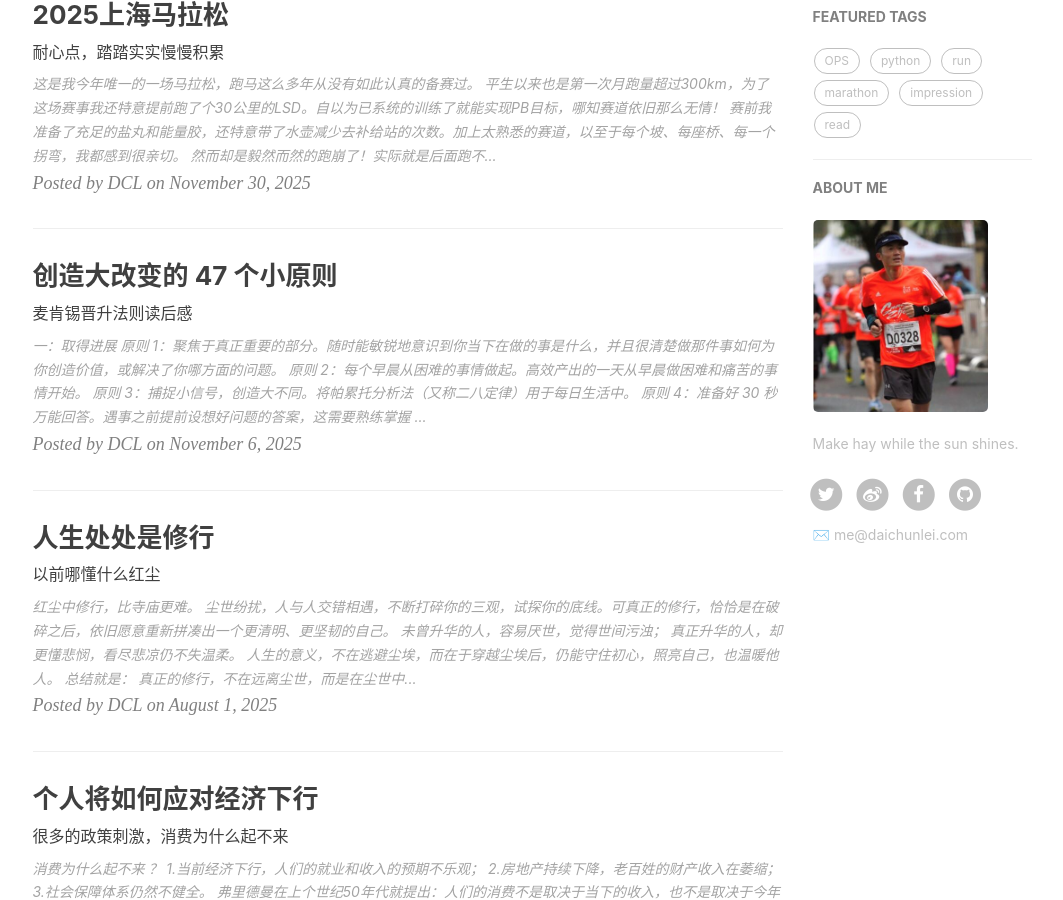
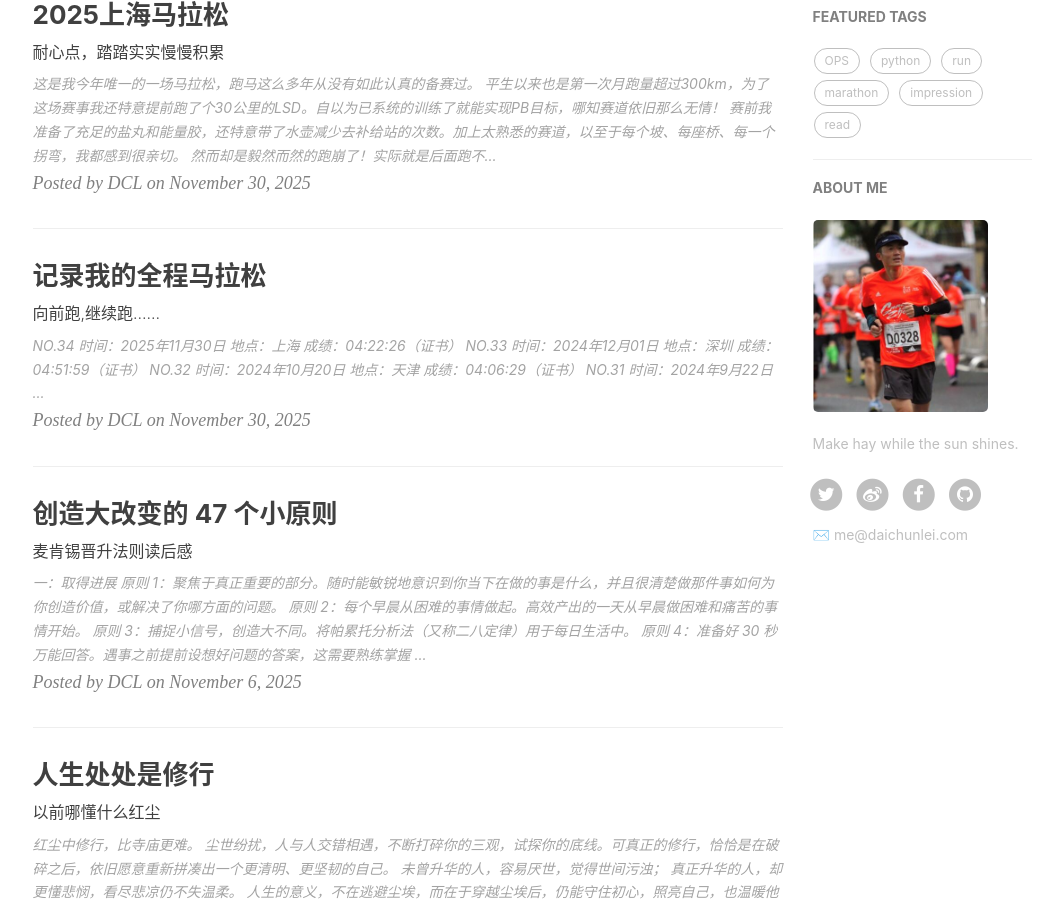
Before and after one commit to Davinly/davinly.github.io, a Jekyll site: the page built from index.html, in a window 1280 px wide and 900 px high, scrolled down 470 px. Shown: the whole window, without its empty margins (135-1198 px from the left). Built offline with Jekyll 4.4.1, drawn with Linux system fonts in a browser that asks for light colours; nearby versions of some CDN libraries; the list of posts is cut into pages by our own code; comment, search, counter and statistics services are not loaded; some of the changed text lies outside the part shown.

Commit message:
2025shanghai
2025shanghai

```diff
--- a/_posts/2018-5-13-my-marathon.md
+++ b/_posts/2018-5-13-my-marathon.md
@@ -1,13 +1,22 @@
 ---
 title:      记录我的全程马拉松
 subtitle:   向前跑,继续跑……
-date:       2018-05-13
+date:       2025-11-30
 author:     DCL
 header-img: img/bg-myson.jpg
 tags:
     - run
     - marathon
 ---
+NO.34
+时间：2025年11月30日
+地点：上海
+成绩：04:22:26（[证书](https://daichunlei.com/img/marathon_certificate/2025shanghai.jpg)）
+
+![](http://daichunlei.com/img/marathon_picture/34.jpg)
+
+----------
+
 NO.33
 时间：2024年12月01日
 地点：深圳
```
Also changed, not shown: img/marathon_certificate/2025shanghai.jpg (added), img/marathon_picture/34.jpg (added).
